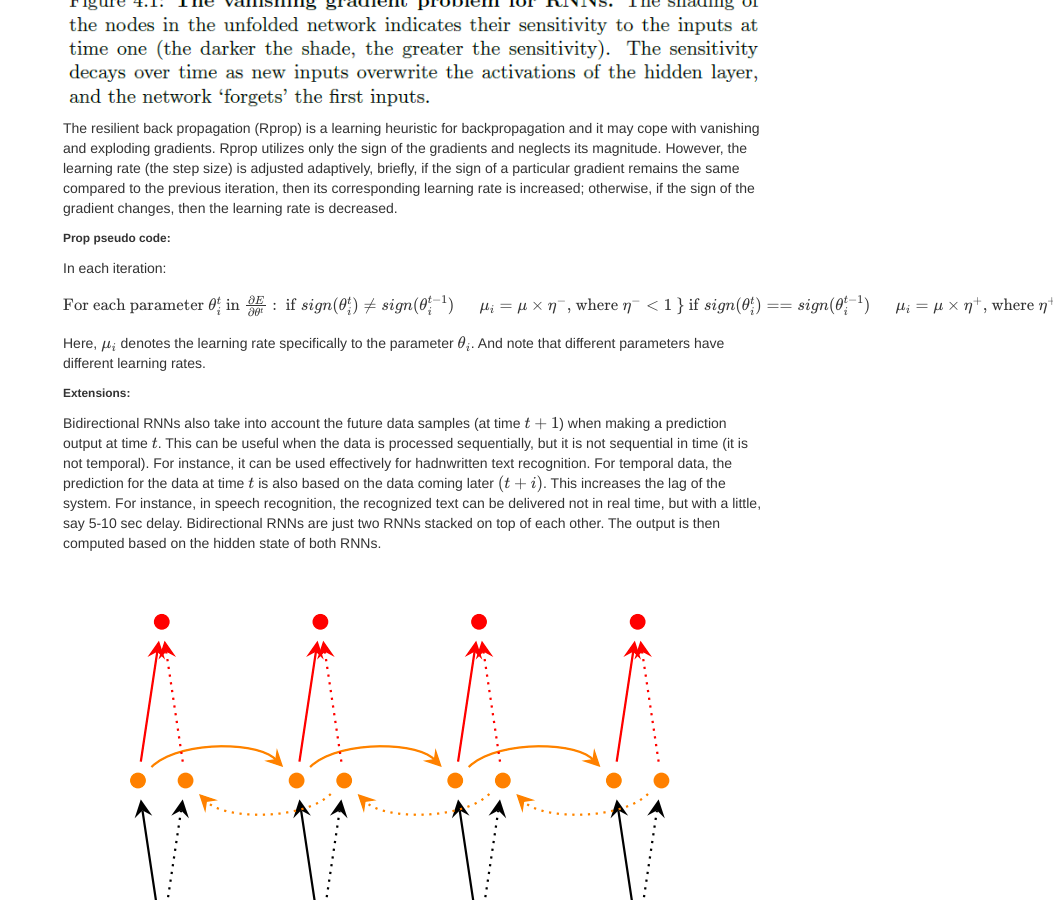
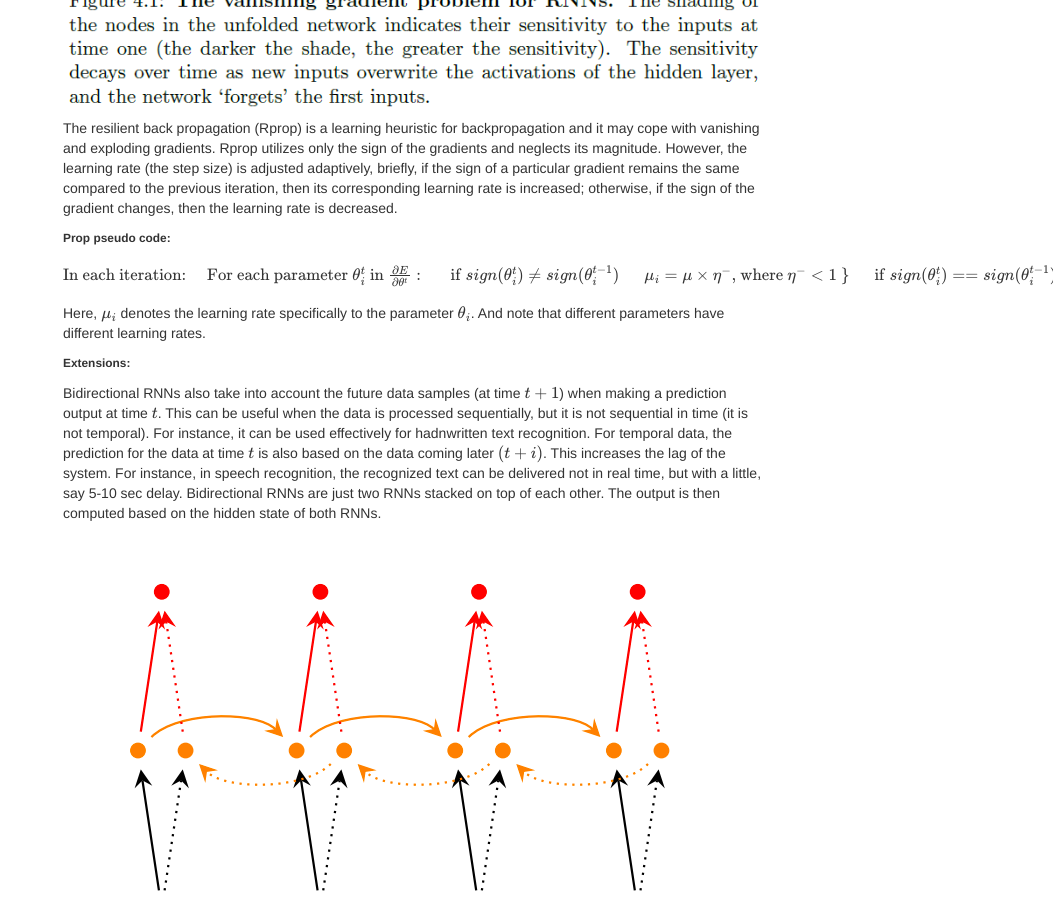
Before and after one commit to kfattila/kfattila.github.io, a Jekyll site: the page built from pages/RNN.md, in a window 1280 px wide and 900 px high, scrolled down 3944 px. Shown: the whole window, without its empty margins (227-1280 px from the left). Built offline with Jekyll 4.4.1, drawn with Linux system fonts in a browser that asks for light colours; formulas are drawn with MathJax 3; comment, search, counter and statistics services are not loaded.

Commit message:
lectures

```diff
--- a/pages/RNN.md
+++ b/pages/RNN.md
@@ -77,15 +77,15 @@ The resilient back propagation (Rprop) is a learning heuristic for backpropagati
 
 ###### Prop pseudo code:
 
-In each iteration:
 \\[
     \begin{array}{ll}
-	\text{For each parameter } \theta_{i}^{t} \text{ in } \frac{\partial E}{\partial \theta^{t}}: \\\
-	\text{if } sign(\theta_{i}^{t}) \neq sign(\theta_{i}^{t-1}) \\\
-	\text{    } & \mu_{i} = \mu \times \eta^{-}\text{, where } \eta^{-} < 1 \\\
+    \text{In each iteration:}
+	\text{ } & \text{For each parameter } \theta_{i}^{t} \text{ in } \frac{\partial E}{\partial \theta^{t}}: \\\
+	\text{  } & \text{if } sign(\theta_{i}^{t}) \neq sign(\theta_{i}^{t-1}) \\\
+	\text{   } & \mu_{i} = \mu \times \eta^{-}\text{, where } \eta^{-} < 1 \\\
 	\text{\\}} \\\
-	\text{if } sign(\theta_{i}^{t}) == sign(\theta_{i}^{t-1}) \\\
-	\text{    } & \mu_{i} = \mu \times \eta^{+}\text{, where } \eta^{+} < 1 \\\
+	\text{  } & \text{if } sign(\theta_{i}^{t}) == sign(\theta_{i}^{t-1}) \\\
+	\text{   } & \mu_{i} = \mu \times \eta^{+}\text{, where } \eta^{+} < 1 \\\
 	\text{\\}}
     \end{array}
 \\]
```
